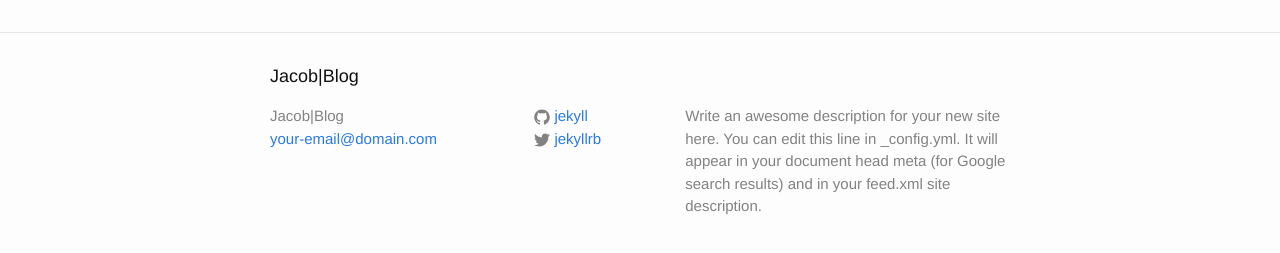
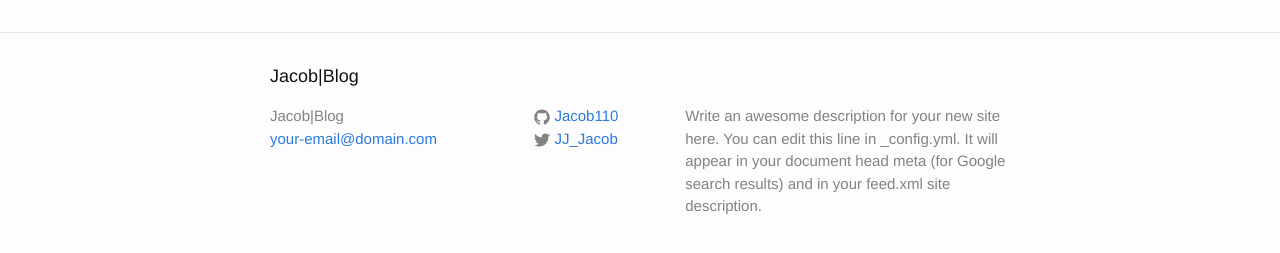
Before and after one commit to Jacob110/jekyllblog, a Jekyll site: the page built from index.html, in a window 1280 px wide. Shown: the part 264-517 px from the top of the page. Built offline with Jekyll 4.4.1, drawn with Linux system fonts in a browser that asks for light colours.

Commit message:
config update

```diff
--- a/_config.yml
+++ b/_config.yml
@@ -7,8 +7,8 @@ description: > # this means to ignore newlines until "baseurl:"
   Google search results) and in your feed.xml site description.
 baseurl: "" # the subpath of your site, e.g. /blog/
 url: "http://yourdomain.com" # the base hostname & protocol for your site
-twitter_username: jekyllrb
-github_username:  jekyll
+twitter_username: JJ_Jacob
+github_username:  Jacob110
 
 # Build settings
 markdown: kramdown
```
